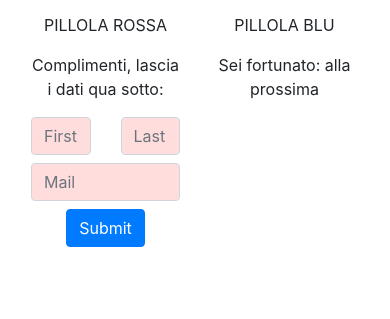
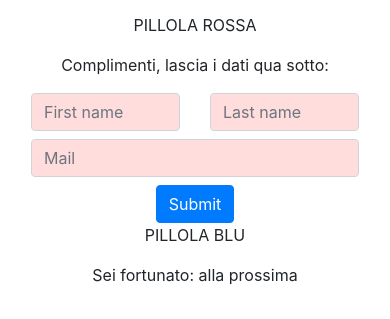
Before and after one commit to met-communication/met-communication.github.io, a plain HTML site: page index.html in a window 390 px wide. Shown: the part 607-926 px from the top of the page. Before the commit the page ends 870 px from the top, so only its background shows below. Drawn offline with nearby package versions, Linux system fonts and the light colour scheme.

Commit message:
responsive fix

```diff
--- a/index.html
+++ b/index.html
@@ -33,7 +33,7 @@
 
   <div class="row">
 
-    <div class="col text-center mt-6">
+    <div class="col-md-6 text-center mt-6">
       <p class="text-center mt-6">PILLOLA ROSSA</p>
       <p>Complimenti, lascia i dati qua sotto:</p>
 
@@ -65,7 +65,7 @@
 
 
 
-    <div class="col text-center mt-6">
+    <div class="col-md-6 text-center mt-6">
         <p>PILLOLA BLU</p>
         <p>Sei fortunato: alla prossima</p>
     </div>
```
